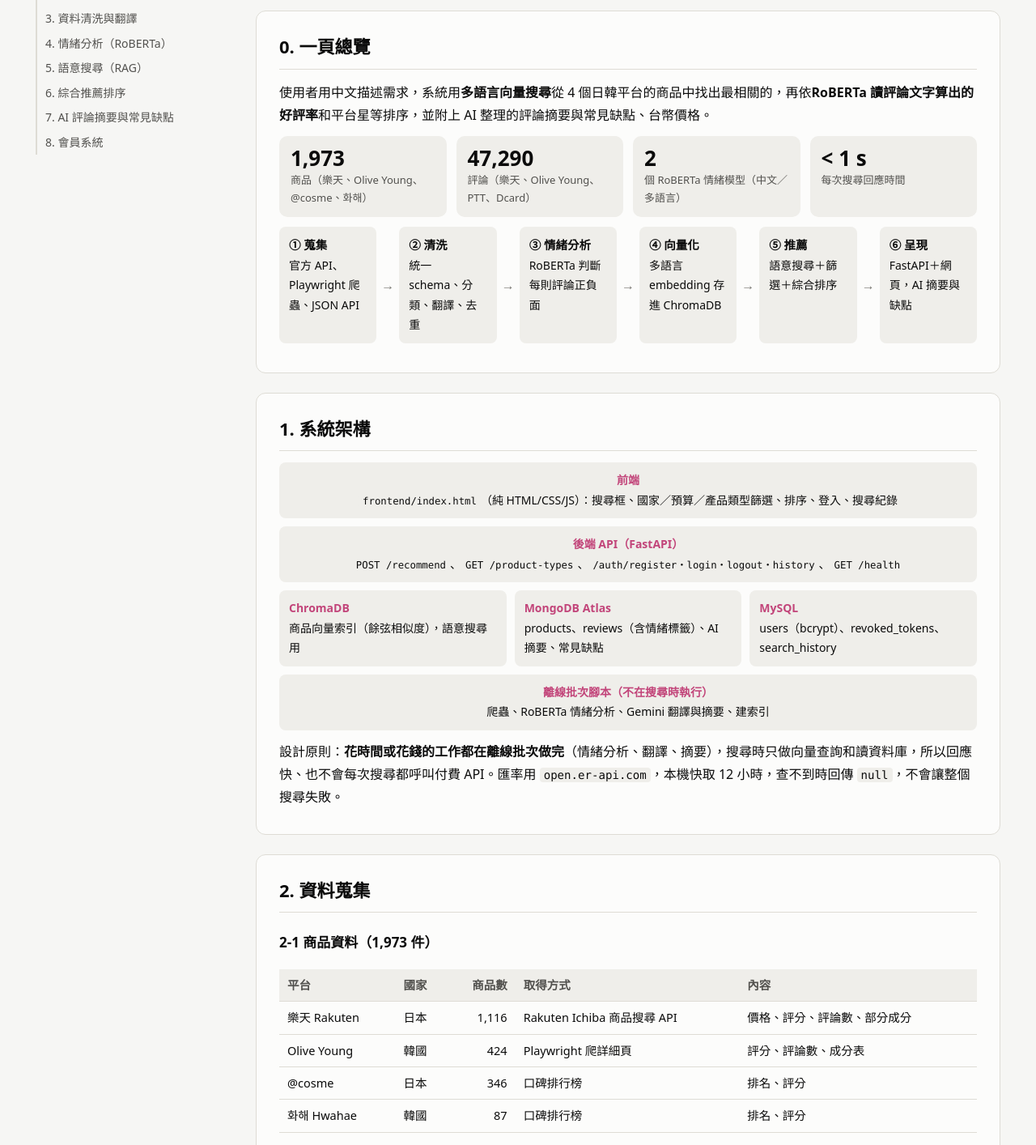
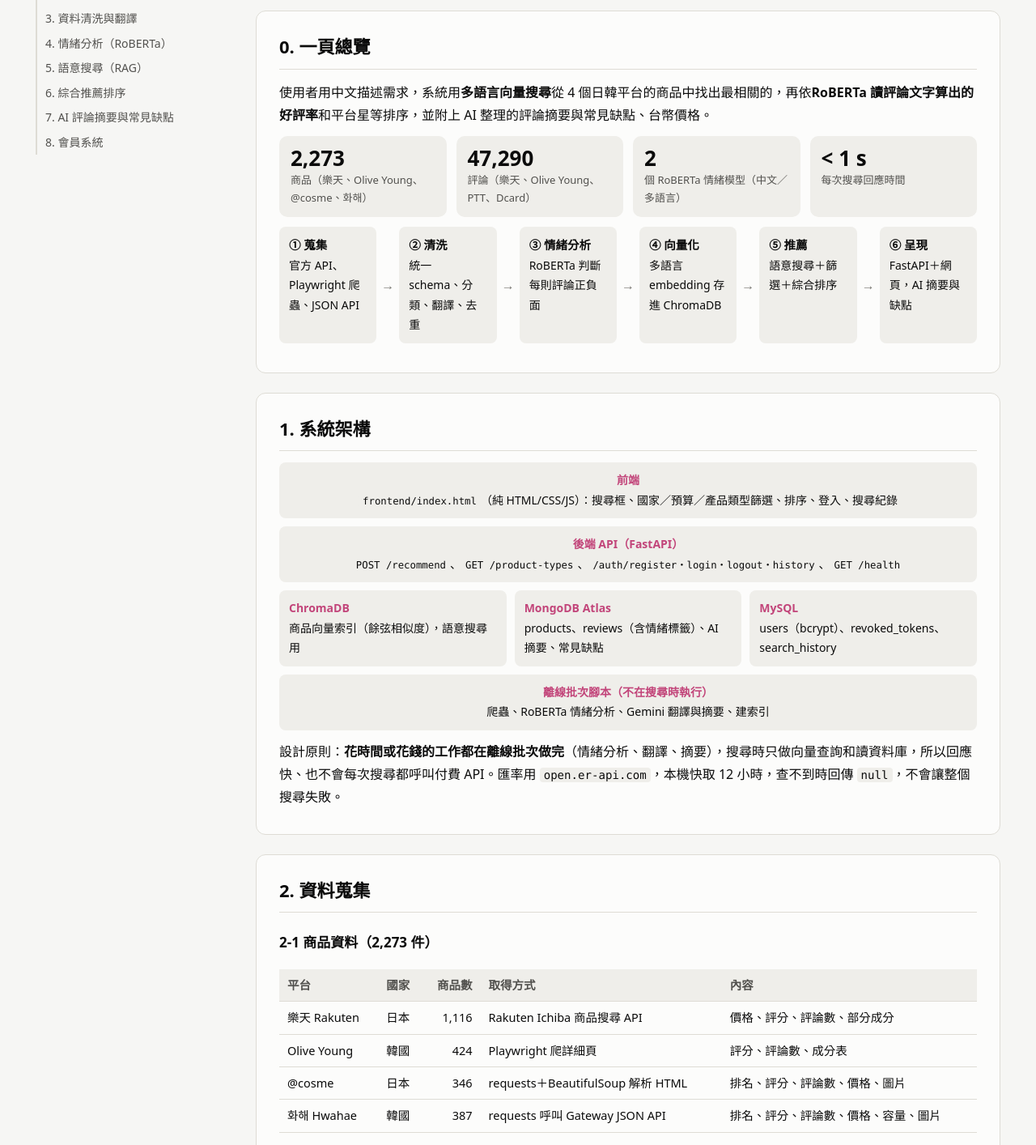
Before and after one commit to jayee123/PRJ_HTML_PLAN, a plain HTML site: page buy_ai_tech.html in a window 1280 px wide. Shown: the part 148-1562 px from the top of the page at 81% size. Drawn offline with Linux system fonts and the light colour scheme.

Commit message:
Add files via upload

```diff
--- a/buy_ai_tech.html
+++ b/buy_ai_tech.html
@@ -95,7 +95,7 @@ li{margin:3px 0}
 <h2>0. 一頁總覽</h2>
 <p>使用者用中文描述需求，系統用<b>多語言向量搜尋</b>從 4 個日韓平台的商品中找出最相關的，再依<b>RoBERTa 讀評論文字算出的好評率</b>和平台星等排序，並附上 AI 整理的評論摘要與常見缺點、台幣價格。</p>
 <div class="kpis">
-  <div class="kpi"><div class="v">1,973</div><div class="l">商品（樂天、Olive Young、@cosme、화해）</div></div>
+  <div class="kpi"><div class="v">2,273</div><div class="l">商品（樂天、Olive Young、@cosme、화해）</div></div>
   <div class="kpi"><div class="v">47,290</div><div class="l">評論（樂天、Olive Young、PTT、Dcard）</div></div>
   <div class="kpi"><div class="v">2</div><div class="l">個 RoBERTa 情緒模型（中文／多語言）</div></div>
   <div class="kpi"><div class="v">&lt; 1 s</div><div class="l">每次搜尋回應時間</div></div>
@@ -127,13 +127,13 @@ li{margin:3px 0}
 <!-- ================= 2 ================= -->
 <section id="data">
 <h2>2. 資料蒐集</h2>
-<h3>2-1 商品資料（1,973 件）</h3>
+<h3>2-1 商品資料（2,273 件）</h3>
 <div class="tw"><table>
 <tr><th>平台</th><th>國家</th><th class="num">商品數</th><th>取得方式</th><th>內容</th></tr>
 <tr><td>樂天 Rakuten</td><td>日本</td><td class="num">1,116</td><td>Rakuten Ichiba 商品搜尋 API</td><td>價格、評分、評論數、部分成分</td></tr>
 <tr><td>Olive Young</td><td>韓國</td><td class="num">424</td><td>Playwright 爬詳細頁</td><td>評分、評論數、成分表</td></tr>
-<tr><td>@cosme</td><td>日本</td><td class="num">346</td><td>口碑排行榜</td><td>排名、評分</td></tr>
-<tr><td>화해 Hwahae</td><td>韓國</td><td class="num">87</td><td>口碑排行榜</td><td>排名、評分</td></tr>
+<tr><td>@cosme</td><td>日本</td><td class="num">346</td><td>requests＋BeautifulSoup 解析 HTML</td><td>排名、評分、評論數、價格、圖片</td></tr>
+<tr><td>화해 Hwahae</td><td>韓國</td><td class="num">387</td><td>requests 呼叫 Gateway JSON API</td><td>排名、評分、評論數、價格、容量、圖片</td></tr>
 </table></div>
 <p>四個平台欄位不同，用 <code>scrapers/product_schema.py</code> 統一成同一套 schema（名稱原文／中文、品牌、分類、價格、幣別、圖片、成分、平台評分…）。</p>
 
@@ -203,9 +203,8 @@ li{margin:3px 0}
 <ol>
 <li><b>建索引</b>：用 <code>sentence-transformers/paraphrase-multilingual-MiniLM-L12-v2</code>（多語言，中日韓英共用向量空間）把每件商品的名稱、品牌、分類、說明轉成向量，存進 ChromaDB，距離設成<b>餘弦</b>（預設 L2 會讓 1 − distance 變負數）。</li>
 <li><b>商品名精確比對</b>：先用子字串比對 <code>name_zh</code>／<code>name_local</code>，打商品名一定找得到，排在語意結果前面。</li>
-<li><b>語意搜尋</b>：查詢轉成向量，取最相似的候選；因為篩選會刷掉一些，先多撈 <code>top_k × 3 × 6</code> 筆。</li>
-<li><b>篩選</b>：國家（JP／KR）、產品類型、預算（JPY／KRW 用即時匯率換成台幣比較）。</li>
-<li><b>合併重複商品 → 綜合推薦排序 → 取前 top_k 筆</b>。</li>
+<li><b>條件篩選</b>：國家（JP／KR）、產品類型、預算（日圓、韓元以即時匯率換算為台幣後比較）。</li>
+<li><b>語意搜尋與排序</b>：將查詢轉為向量，找出語意最相近的候選商品。篩選後合併重複商品，再依綜合推薦排序取前 top_k 筆。</li>
 </ol>
 <p><b>亂打字警示</b>：英文詞與中日韓詞都不在商品資料裡、只有數字或注音。</p>
 </section>
```
